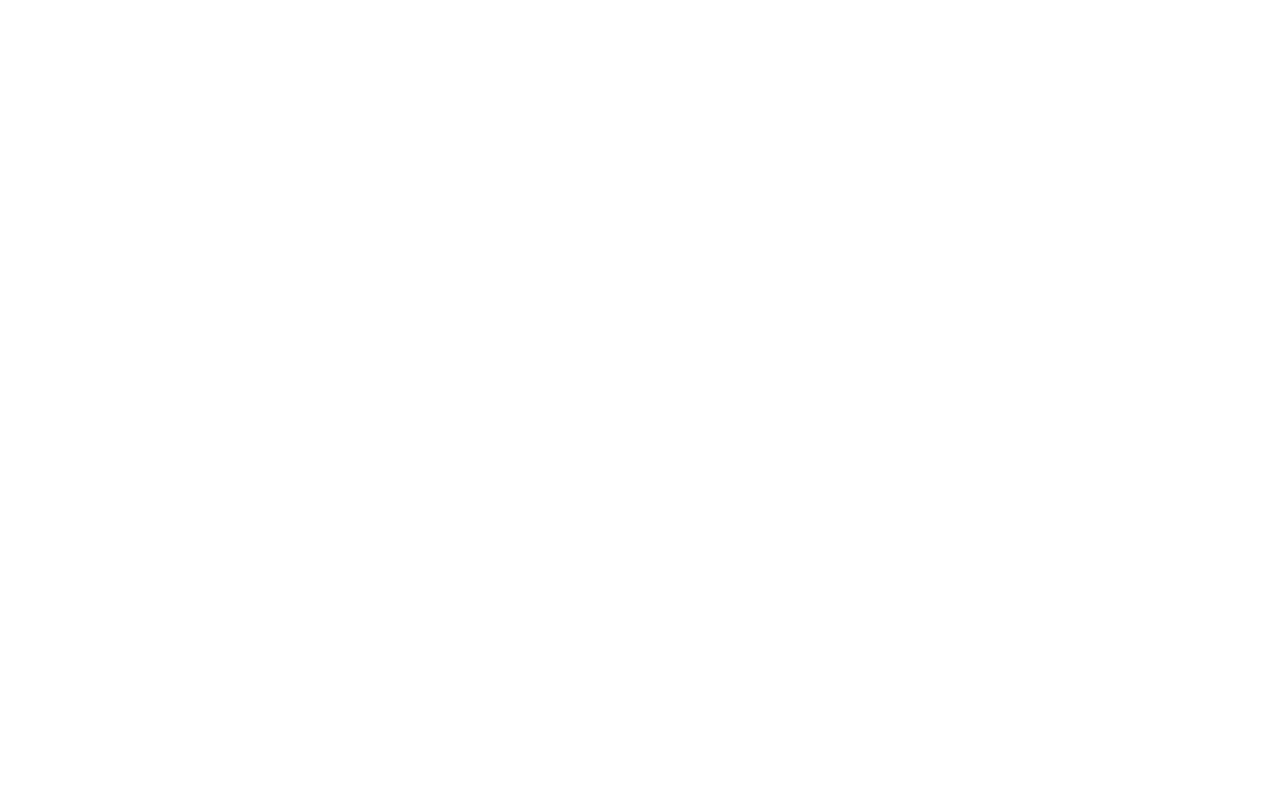
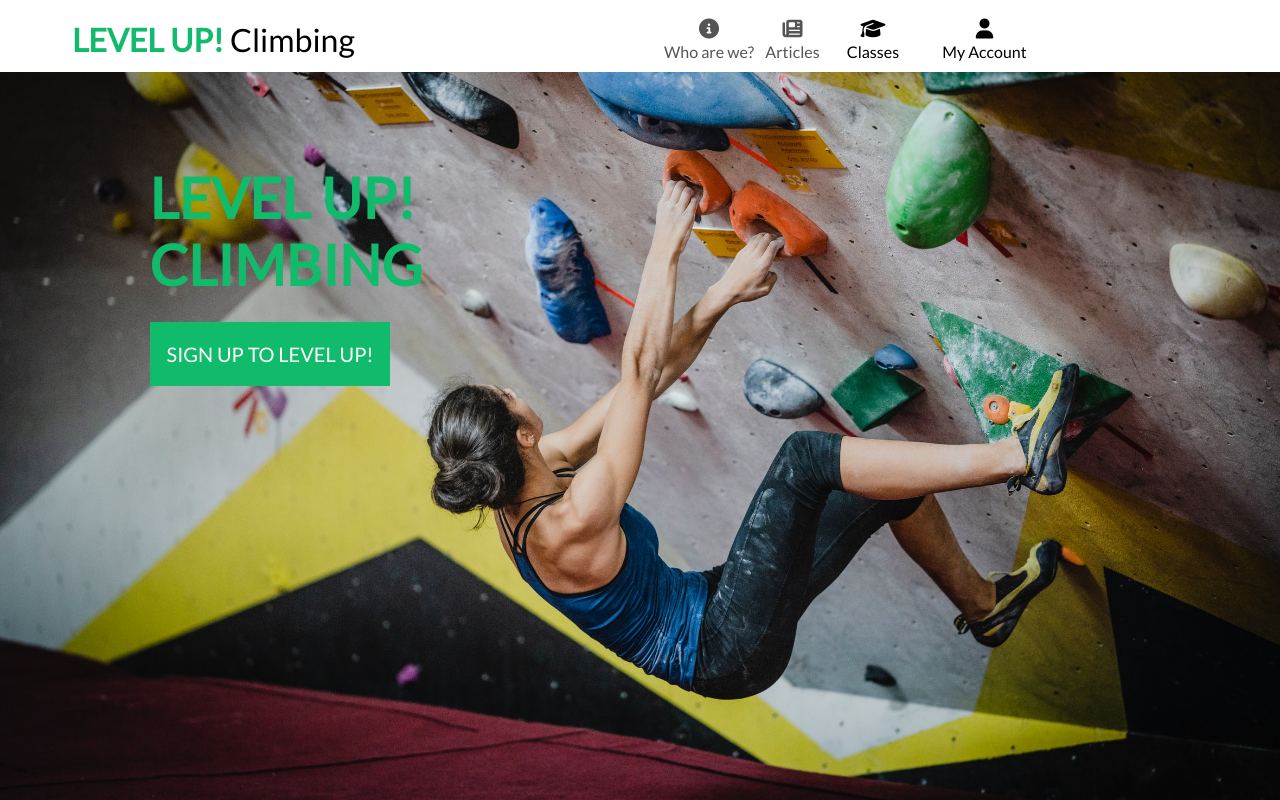
Before and after one commit to Code-Institute-Submissions/Vivioli87-level_up_climbing, a Django app: page / in a window 1280 px wide. Before the commit the page is empty. Run offline with Django 3.2, Linux system fonts and the light colour scheme; some libraries are stand-ins or nearby versions.

Commit message:
Added home page content, css and media files

```diff
--- a/home/templates/home/index.html
+++ b/home/templates/home/index.html
@@ -1,6 +1,25 @@
 {% extends "base.html" %}
 {% load static %}
 
+{% block page_header %}
+    <div class="container header-container">
+        <div class="row">
+            <div class="col">
+
+            </div>
+        </div>
+    </div>
+{% endblock %}
+
 {% block content %}
-
+    <div class="container h-100">
+        <div class="row h-100">
+            <div class="col-8 col-md-6 my-auto">
+                <h1 class="display-4 logo-font">Level Up! Climbing</h1>
+                <div class="my-4">
+                    <h1><a href="" class="sign-up-button btn btn-lg rounded-0 text-uppercase py-3">Sign up to level Up!</a></h1>
+                </div>
+            </div>
+        </div>
+    </div>
 {% endblock %}
--- a/level_up_climbing/settings.py
+++ b/level_up_climbing/settings.py
@@ -150,6 +150,10 @@
 # https://docs.djangoproject.com/en/3.2/howto/static-files/
 
 STATIC_URL = '/static/'
+STATICFILES_DIRS = (os.path.join(BASE_DIR, 'static'),)
+
+MEDIA_URL = '/media/'
+MEDIA_ROOT = os.path.join(BASE_DIR, 'media')
 
 # Default primary key field type
 # https://docs.djangoproject.com/en/3.2/ref/settings/#default-auto-field
--- a/level_up_climbing/urls.py
+++ b/level_up_climbing/urls.py
@@ -15,9 +15,11 @@
 """
 from django.contrib import admin
 from django.urls import path, include
+from django.conf import settings
+from django.conf.urls.static import static
 
 urlpatterns = [
     path('admin/', admin.site.urls),
     path('accounts/', include('allauth.urls')),
     path('', include('home.urls')),
-]
+] + static(settings.MEDIA_URL, document_root=settings.MEDIA_ROOT)
--- /dev/null
+++ b/static/css/base.css
@@ -0,0 +1,55 @@
+html {
+    height: 100%;
+}
+
+
+body {
+    background: url('/media/yns-plt-NY1D4Zni7fc-unsplash.jpg') no-repeat center center fixed;
+    background-size: cover;
+    color: #555;
+    font-family: 'Lato' ;
+}
+
+/* from Bulma */
+.icon {
+    align-items: center;
+    display: inline-flex;
+    justify-content: center;
+    height: 1.5rem;
+    width: 1.5rem;
+}
+
+.logo-font {
+    color: #10bc6c;
+    text-transform: uppercase;
+    font-weight: bolder;
+}
+
+.sign-up-button {
+    background-color: #10bc6c;
+    color: #fff;
+}
+
+/* -------------------------------- Media Queries */
+
+/* Slightly larger container on xl screens */
+@media (min-width: 1200px) {
+    .container {
+      max-width: 80%;
+    }
+  }
+
+  /* fixed top navbar only on medium and up */
+  @media (min-width: 992px) {
+      .fixed-top-desktop-only {
+          position: fixed;
+          top: 0;
+          right: 0;
+          left: 0;
+          z-index: 1030;
+      }
+
+      .header-container {
+          padding-top: 164px;
+      }
+  }
--- a/templates/base.html
+++ b/templates/base.html
@@ -14,9 +14,15 @@
 
         {% block corecss %}
             <link href="https://cdn.jsdelivr.net/npm/bootstrap@5.1.2/dist/css/bootstrap.min.css" rel="stylesheet" integrity="sha384-uWxY/CJNBR+1zjPWmfnSnVxwRheevXITnMqoEIeG1LJrdI0GlVs/9cVSyPYXdcSF" crossorigin="anonymous">
+            <link rel="stylesheet" href="https://fonts.googleapis.com/css?family=Lato&display=swap">
+            <link rel="stylesheet" href="{% static 'css/base.css' %}">
         {% endblock %}
 
         {% block extra_css %}
+            <script src="https://kit.fontawesome.com/e9c73d7092.js" crossorigin="anonymous"></script>
+            <script src="https://code.jquery.com/jquery-3.4.1.slim.min.js" integrity="sha384-J6qa4849blE2+poT4WnyKhv5vZF5SrPo0iEjwBvKU7imGFAV0wwj1yYfoRSJoZ+n" crossorigin="anonymous"></script>
+            <script src="https://cdn.jsdelivr.net/npm/popper.js@1.16.0/dist/umd/popper.min.js" integrity="sha384-Q6E9RHvbIyZFJoft+2mJbHaEWldlvI9IOYy5n3zV9zzTtmI3UksdQRVvoxMfooAo" crossorigin="anonymous"></script>
+            <script src="https://stackpath.bootstrapcdn.com/bootstrap/4.4.1/js/bootstrap.min.js" integrity="sha384-wfSDF2E50Y2D1uUdj0O3uMBJnjuUD4Ih7YwaYd1iqfktj0Uod8GCExl3Og8ifwB6" crossorigin="anonymous"></script>
         {% endblock %}
 
         {% block corejs %}
@@ -31,7 +37,65 @@
         <title>Level Up Climbing {% block extra_title %}{% endblock %}</title>
     </head>
     <body>
-        <header class="container-fluid fixed-top"></header>
+        <header class="container-fluid fixed-top">
+            <header class="container-fluid fixed-top">
+                <div id="topnav" class="row bg-white pt-lg-2 d-none d-lg-flex">
+                    <div class="col-12 col-lg-4 my-auto py-1 py-lg-0 text-center text-lg-left">
+                        <a href="{% url 'home' %}" class="nav-link main-logo-link">
+                            <h2 class="text-black my-0"><strong><span class="logo-font">Level Up!</span></strong> Climbing</h2>
+                        </a>
+                    </div>
+                    <div class="col-12 col-lg-8 my-auto py-1 py-lg-0">
+                        <ul class="list-inline list-unstyled text-center text-lg-right my-0">
+                            <li class="list-inline-item">
+                                <div class="text-center">
+                                    <div><i class="fas fa-info-circle fa-lg"></i></div>
+                                    <p class="my-0">Who are we?</p>
+                                </div>
+                            </li>
+                            <li class="list-inline-item">
+                                <div class="text-center">
+                                    <div><i class="fas fa-newspaper fa-lg"></i></div>
+                                    <p class="my-0">Articles</p>
+                                </div>
+                            </li>
+                            <li class="list-inline-item dropdown">
+                                <a class="text-black nav-link" href="#" id="class-options" data-toggle="dropdown" aria-haspopup="true" aria-expanded="false">
+                                    <div class="text-center">
+                                        <div><i class="fas fa-graduation-cap fa-lg"></i></div>
+                                        <p class="my-0">Classes</p>
+                                    </div>
+                                </a>
+                                <div class="dropdown-menu border-0" aria-labelledby="class-options">
+                                    <a href="" class="dropdown-item">Group Classes</a>
+                                    <a href="" class="dropdown-item">1:1 Coaching</a>
+                                </div>
+                            </li>
+                            <li class="list-inline-item dropdown">
+                                <a class="text-black nav-link" href="#" id="user-options" data-toggle="dropdown" aria-haspopup="true" aria-expanded="false">
+                                    <div class="text-center">
+                                        <div><i class="fas fa-user fa-lg"></i></div>
+                                        <p class="my-0">My Account</p>
+                                    </div>
+                                </a>
+                                <div class="dropdown-menu border-0" aria-labelledby="user-options">
+                                    {% if request.user.is_authenticated %}
+                                        {% if request.user.is_superuser %}
+                                            <a href="" class="dropdown-item">Class Management</a>
+                                            <a href="" class="dropdown-item">Article Management</a>
+                                        {% endif %}
+                                        <a href="" class="dropdown-item">My Profile</a>
+                                        <a href="{% url 'account_logout' %}" class="dropdown-item">Logout</a>
+                                    {% else %}
+                                        <a href="{% url 'account_signup' %}" class="dropdown-item">Register</a>
+                                        <a href="{% url 'account_login' %}" class="dropdown-item">Login</a>
+                                    {% endif %}
+                                </div>
+                            </li>
+                        </ul>
+                    </div>
+                </div>
+        </header>
         {% if messages %}
             <div class="message-container"></div>
         {% endif %}
```
Also changed, not shown: media/marian-kroell-9iatZRC4-VQ-unsplash.jpg (added), media/yns-plt-NY1D4Zni7fc-unsplash.jpg (added).
